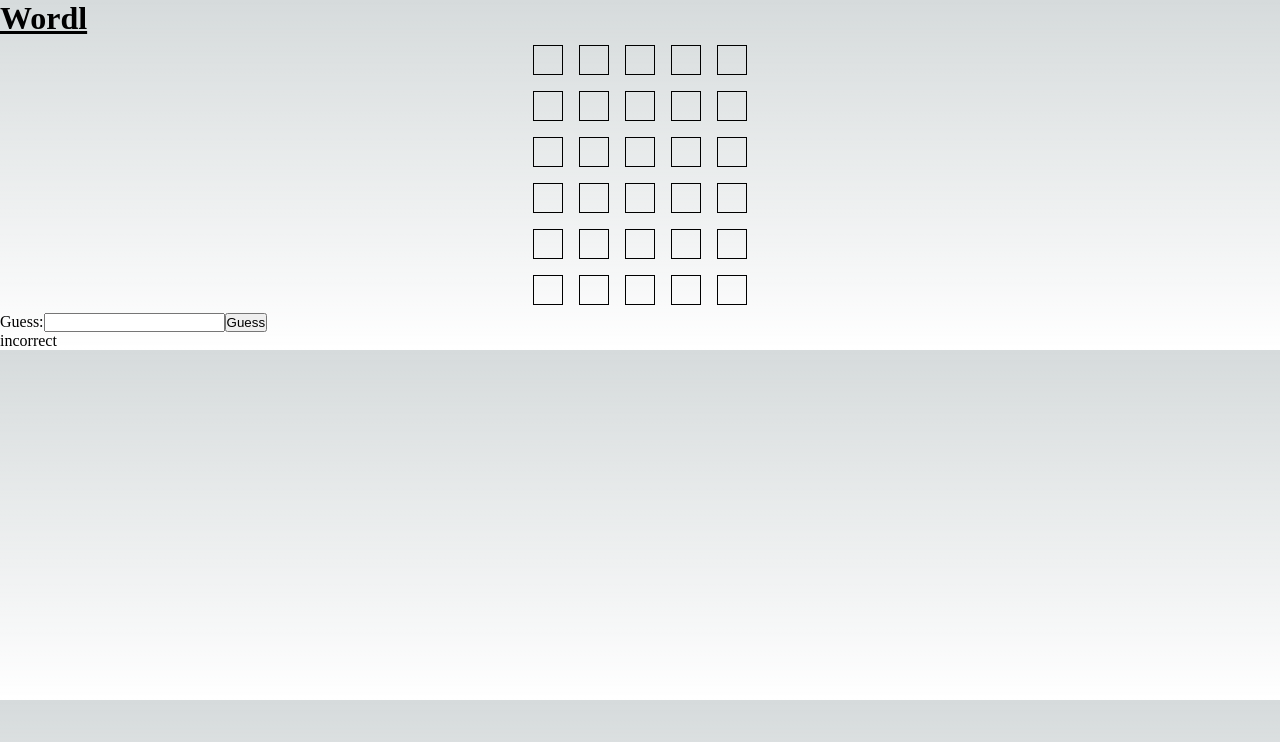
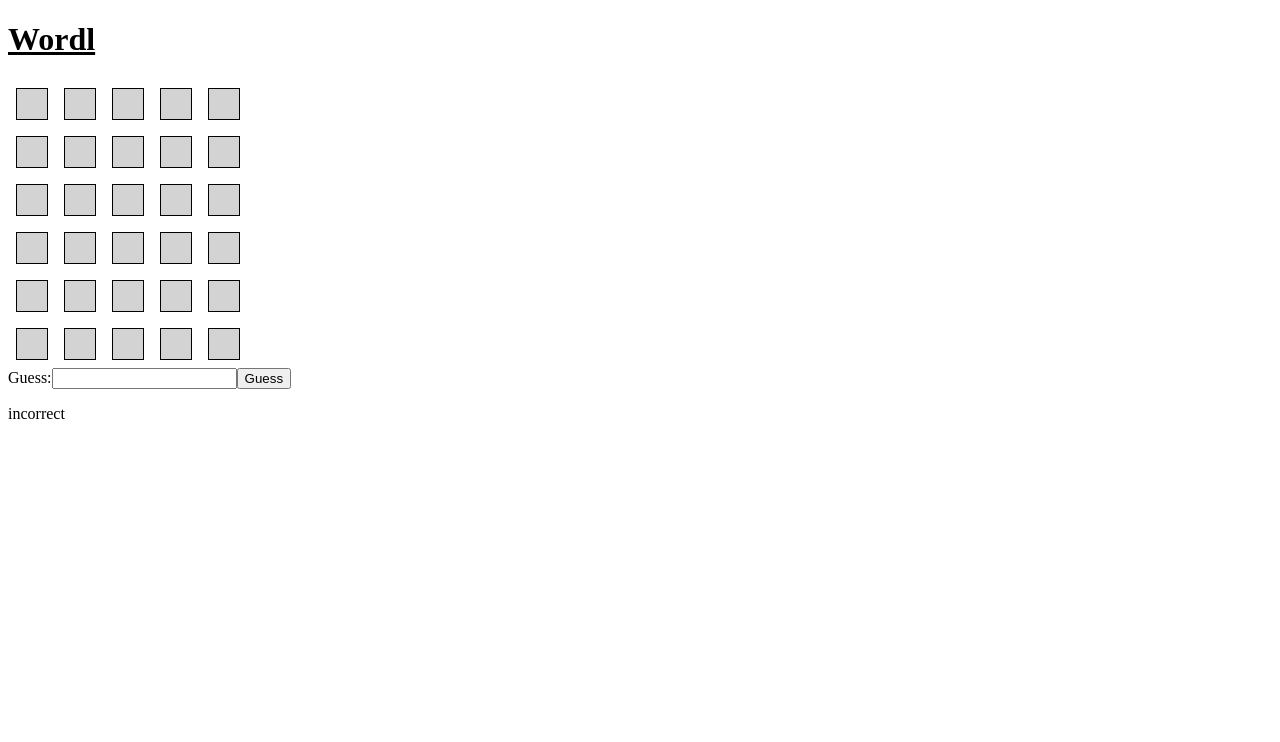
Before and after one commit to siansrd/wordl_clone, a Next.js app: page / in a window 1280 px wide. Shown: the top 742 px of the page. Built offline with nearby package versions, Linux system fonts and the light colour scheme.

Commit message:
Displays background colour for guesses

```diff
--- a/components/Box.tsx
+++ b/components/Box.tsx
@@ -1,9 +1,13 @@
+import { letterResult } from '../game/game_logic'
 import styles from '../styles/Home.module.css'
 
 type BoxProps = {
-  letter: string;
+  letter: string
+  backgroundColour: string
 }
 
-const Box = ({ letter }: BoxProps) => <div className={styles.charBox}>{letter}</div>;
+const Box = ({ letter, backgroundColour }: BoxProps) => {
+  return <div className={`${styles.charBox} ${backgroundColour}`}>{letter}</div>
+}
 
 export default Box
--- a/components/Game.tsx
+++ b/components/Game.tsx
@@ -17,7 +17,7 @@ const Game = () => {
   }
 
   return <div>
-    <Grid guesses={guesses}/>
+    <Grid guesses={guesses} answer={ANSWER}/>
     <Guess submitGuess={submitGuess}/>
     <p>{gameWon ? "correct" : "incorrect"}</p>
   </div>
--- a/components/Grid.tsx
+++ b/components/Grid.tsx
@@ -4,13 +4,13 @@ import { GUESSES } from "../game/game_config"
 
 type GridProps = {
   guesses: string[]
+  answer: string
 }
 
-const Grid = ({guesses}: GridProps) => {
-
+const Grid = ({guesses, answer}: GridProps) => {
   const rows = [...Array(GUESSES)].map((_, i) => {
-    const word: string = guesses[i]
-    return <Row word={word ? word : "     "} key={i} />
+    const word = guesses[i]
+    return <Row answer={answer} word={word ? word : "     "} key={i} />
   })
 
   return <div className={styles.grid}>
--- a/components/Guess.tsx
+++ b/components/Guess.tsx
@@ -1,4 +1,4 @@
-import { Dispatch, SetStateAction, SyntheticEvent, useState } from "react";
+import { SyntheticEvent, useState } from "react";
 
 type Props = {
   submitGuess: (guess: string) => void
@@ -7,7 +7,7 @@ type Props = {
 const Guess = ({submitGuess} : Props) => {
 
   const handleSubmitGuess = (e: SyntheticEvent) => {
-    e.preventDefault();
+    e.preventDefault()
     submitGuess(guess)
     setGuess("")
   }
--- a/components/Row.tsx
+++ b/components/Row.tsx
@@ -1,14 +1,23 @@
 import { WORD_LENGTH } from "../game/game_config"
+import { getLetterResult, letterResult } from "../game/game_logic"
 import styles from "../styles/Home.module.css"
 import Box from "./Box"
 
 type RowProps = {
   word: string
+  answer: string
 }
 
-const Row = ({word}: RowProps) => {
+const Row = ({word, answer}: RowProps) => {
 
-  const boxes = [...Array(WORD_LENGTH)].map((_, i) => <Box letter={word[i]} key={i}></Box>)
+  const boxes = [...Array(WORD_LENGTH)].map((_, i) => {
+    const guessLetter = word[i]
+    const guessLetterResult = getLetterResult(guessLetter, answer, i)
+    const backgroundColour =  guessLetterResult === letterResult.correct
+      ? styles.correctPositionBox : guessLetterResult === letterResult.incorrectPosition
+      ? styles.incorrectPositionBox : styles.incorrectBox
+    return <Box letter={word[i]} key={i} backgroundColour={backgroundColour} />
+  })
 
   return <div className={styles.row}>{boxes}</div>
 }
--- a/game/game_logic.ts
+++ b/game/game_logic.ts
@@ -1,5 +1,11 @@
 export type CheckGuess = (guess: string) => boolean
 type CreateCheckGuess = (answer: string) => CheckGuess
+
+export enum letterResult {
+  correct = "CORRECT",
+  incorrectPosition = "INCORRECT_POSITION",
+  incorrect = "INCORRECT"
+}
 
 export const createCheckGuess: CreateCheckGuess = (answer: string) => {
   return (guess: string) => {
@@ -10,3 +16,9 @@ export const createCheckGuess: CreateCheckGuess = (answer: string) => {
 export const addGuess = (guess: string, guesses: string[]): string[] => {
   return [...guesses, guess]
 }
+
+export const getLetterResult = (guess: string, answer: string, position: number) => {
+  return answer[position] === guess
+    ? letterResult.correct : answer.includes(guess)
+    ? letterResult.incorrectPosition : letterResult.incorrect
+}
--- a/styles/Home.module.css
+++ b/styles/Home.module.css
@@ -6,7 +6,7 @@
   display: flex;
   flex-direction: column;
   /* justify-content: space-between; */
-  align-items: center;
+  /* align-items: center; */
   /* min-height: 100vh; */
 }
 
@@ -22,3 +22,15 @@
   text-align: center;
   margin: 0.5rem;
 }
+
+.correctPositionBox {
+ background-color: darkgreen;
+}
+
+.incorrectPositionBox {
+  background-color: darkorange;
+}
+
+.incorrectBox {
+  background-color: lightgrey;
+}
--- a/styles/globals.css
+++ b/styles/globals.css
@@ -1,4 +1,4 @@
-:root {
+/* :root {
   --max-width: 1100px;
   --border-radius: 12px;
   --font-mono: ui-monospace, Menlo, Monaco, 'Cascadia Mono', 'Segoe UI Mono',
@@ -104,4 +104,4 @@ a {
   html {
     color-scheme: dark;
   }
-}
+} */
```
Also changed, not shown: 1 other file (tests, documents, lock files or other folders).
